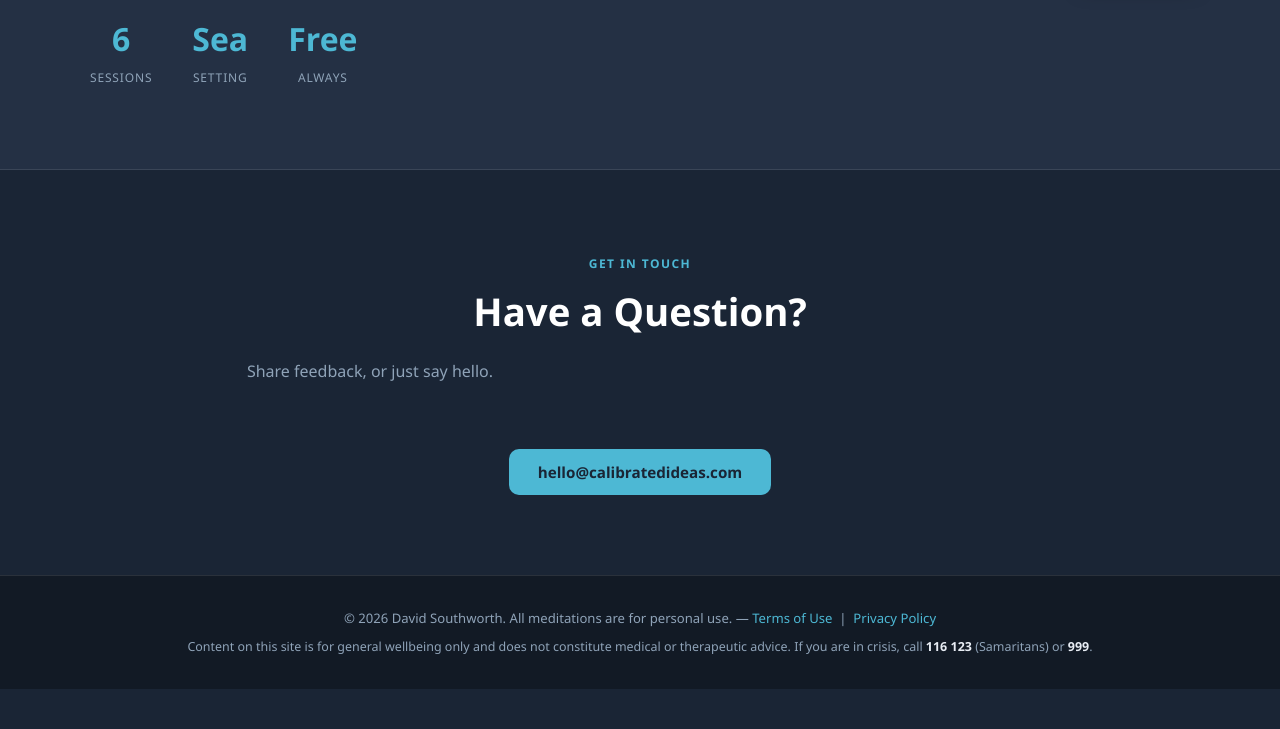
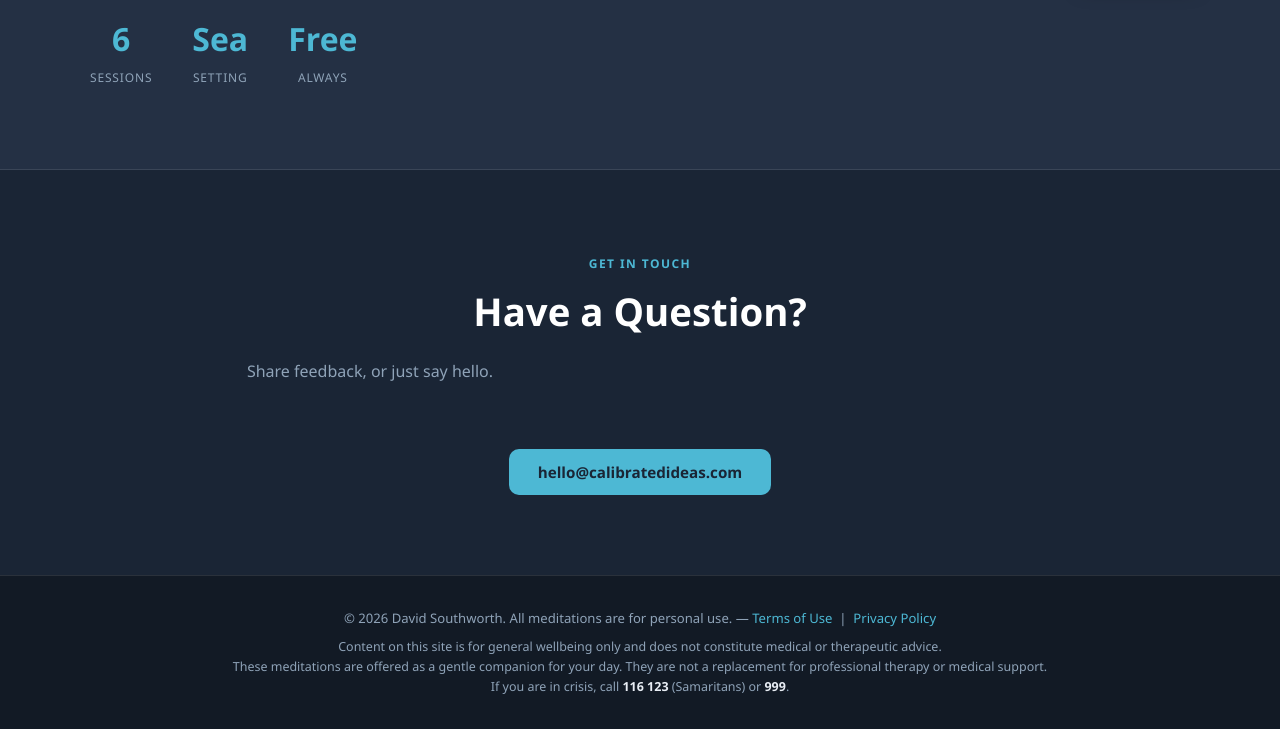
Before and after one commit to Dtwo-sys/mediakit-website, a plain HTML site: page index.html in a window 1280 px wide. Shown: the part 2925-3654 px from the top of the page. Before the commit the page ends 3614 px from the top, so only its background shows below. Drawn offline with Linux system fonts and the light colour scheme.

Commit message:
Update index.html

```diff
--- a/index.html
+++ b/index.html
@@ -363,7 +363,8 @@ Yet it's brighter.</p>
       <a href="privacy.html">Privacy Policy</a>
     </p>
     <p style="margin-top:0.5rem;font-size:0.78rem;">
-      Content on this site is for general wellbeing only and does not constitute medical or therapeutic advice.
+      Content on this site is for general wellbeing only and does not constitute medical or therapeutic advice.<br>
+      These meditations are offered as a gentle companion for your day. They are not a replacement for professional therapy or medical support.<br>
       If you are in crisis, call <strong style="color:var(--light);">116 123</strong> (Samaritans) or <strong style="color:var(--light);">999</strong>.
     </p>
   </footer>
```
